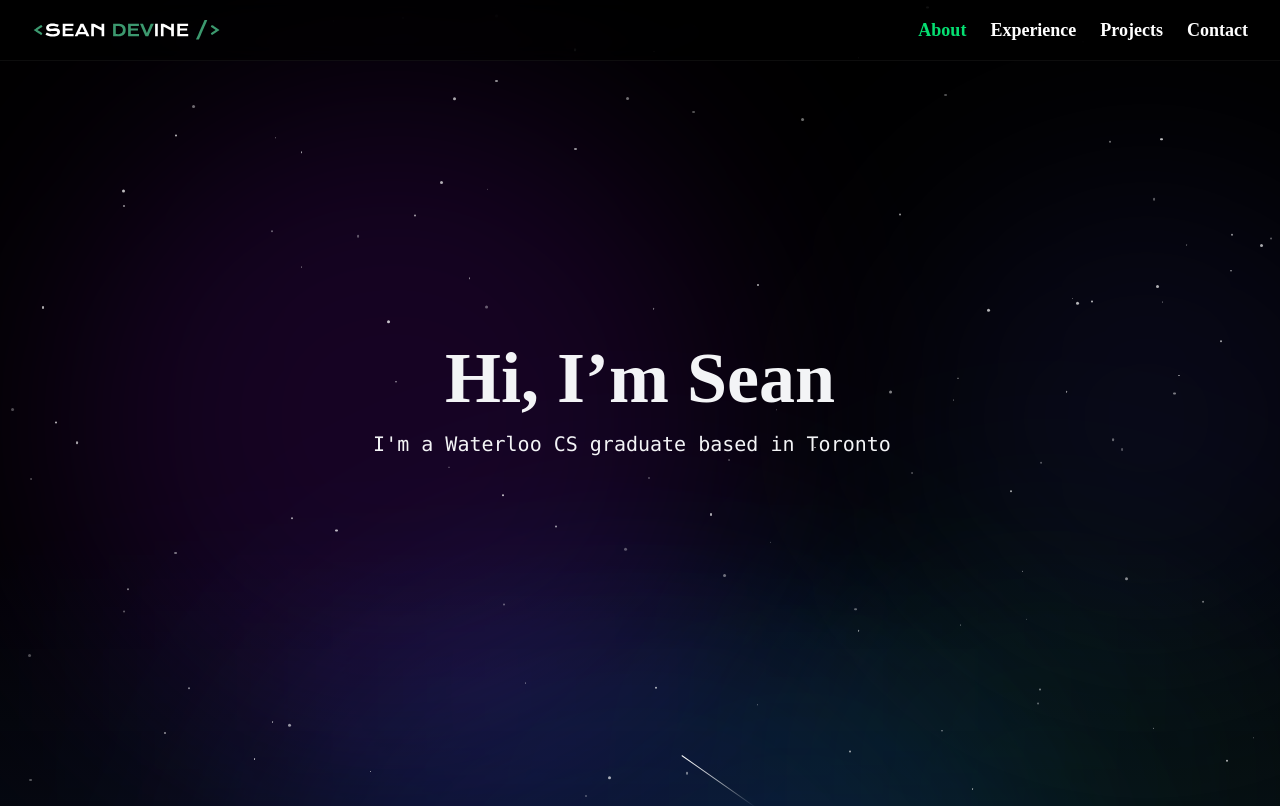
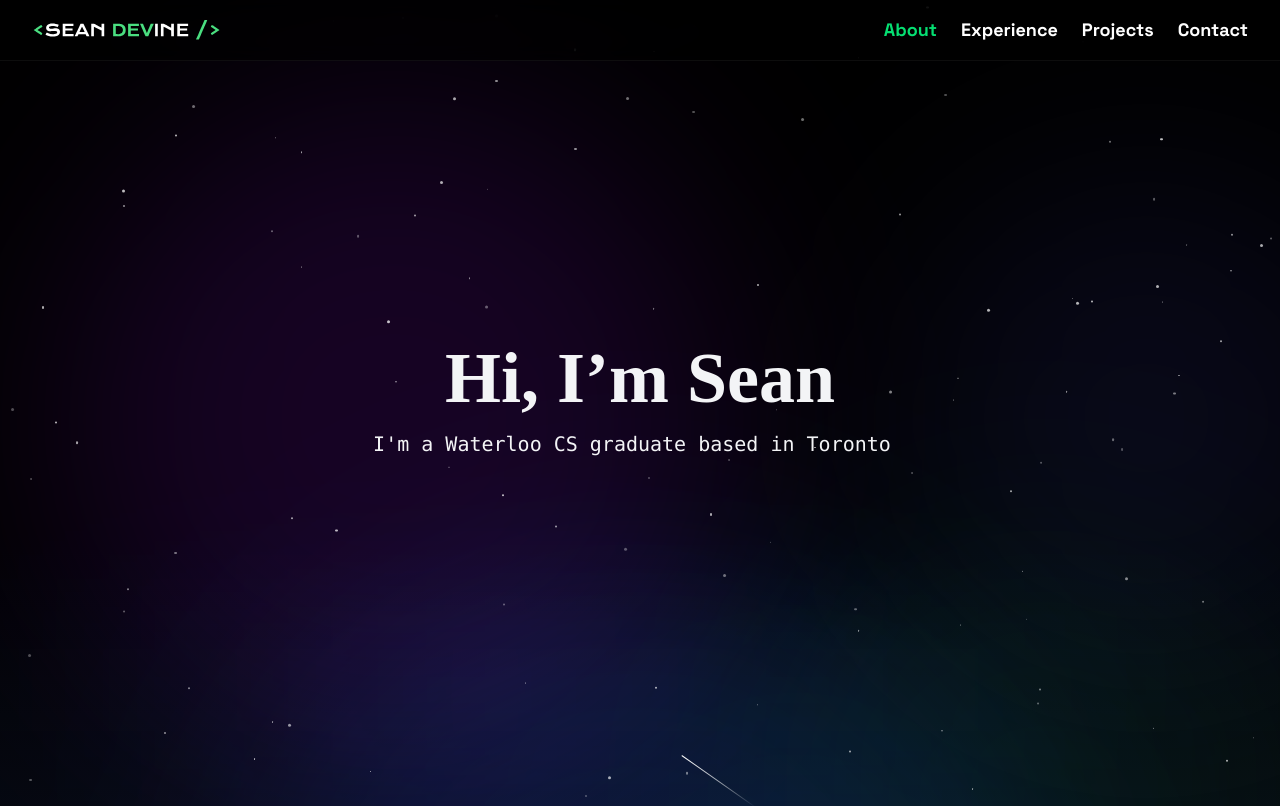
Before and after one commit to seandevine369/my-website, a React (Vite) app: page / in a window 1280 px wide. Shown: the top 806 px of the page. Built offline with nearby package versions, Linux system fonts and the light colour scheme.

Commit message:
style: swap body font to Outfit, update favicon, and add font preconnects

```diff
--- a/index.html
+++ b/index.html
@@ -2,8 +2,11 @@
 <html lang="en" class="scroll-smooth">
   <head>
     <meta charset="UTF-8" />
-    <link rel="icon" type="image/svg+xml" href="/sdicon.png" />
+    <link rel="icon" type="image/svg+xml" href="/favicon.svg" />
     <meta name="viewport" content="width=device-width, initial-scale=1.0" />
+    <link rel="preconnect" href="https://fonts.googleapis.com" />
+    <link rel="preconnect" href="https://fonts.gstatic.com" crossorigin />
+    <link href="https://fonts.googleapis.com/css2?family=Outfit:wght@300;400;500;600;700&family=Space+Grotesk:wght@400;500;600;700&display=swap" rel="stylesheet" />
     <title>Sean Devine</title>
   </head>
   <body>
--- a/src/index.css
+++ b/src/index.css
@@ -116,6 +116,7 @@
   }
   body {
     @apply bg-background text-foreground;
+    font-family: 'Outfit', sans-serif;
   }
   html, body {
     @apply bg-black text-gray-100 overscroll-none;
```
Also changed, not shown: public/favicon.svg (added), src/assets/logo.svg.
